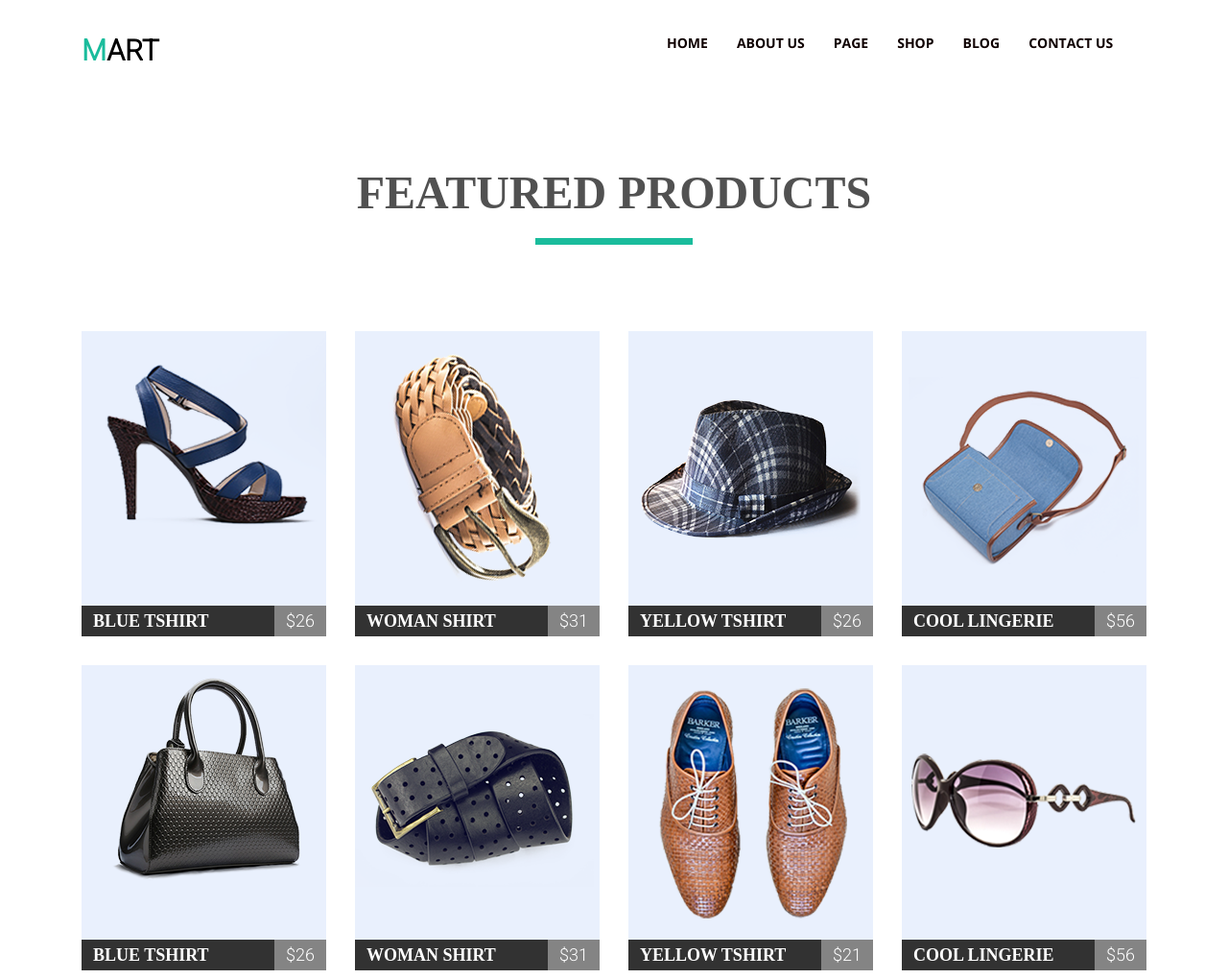
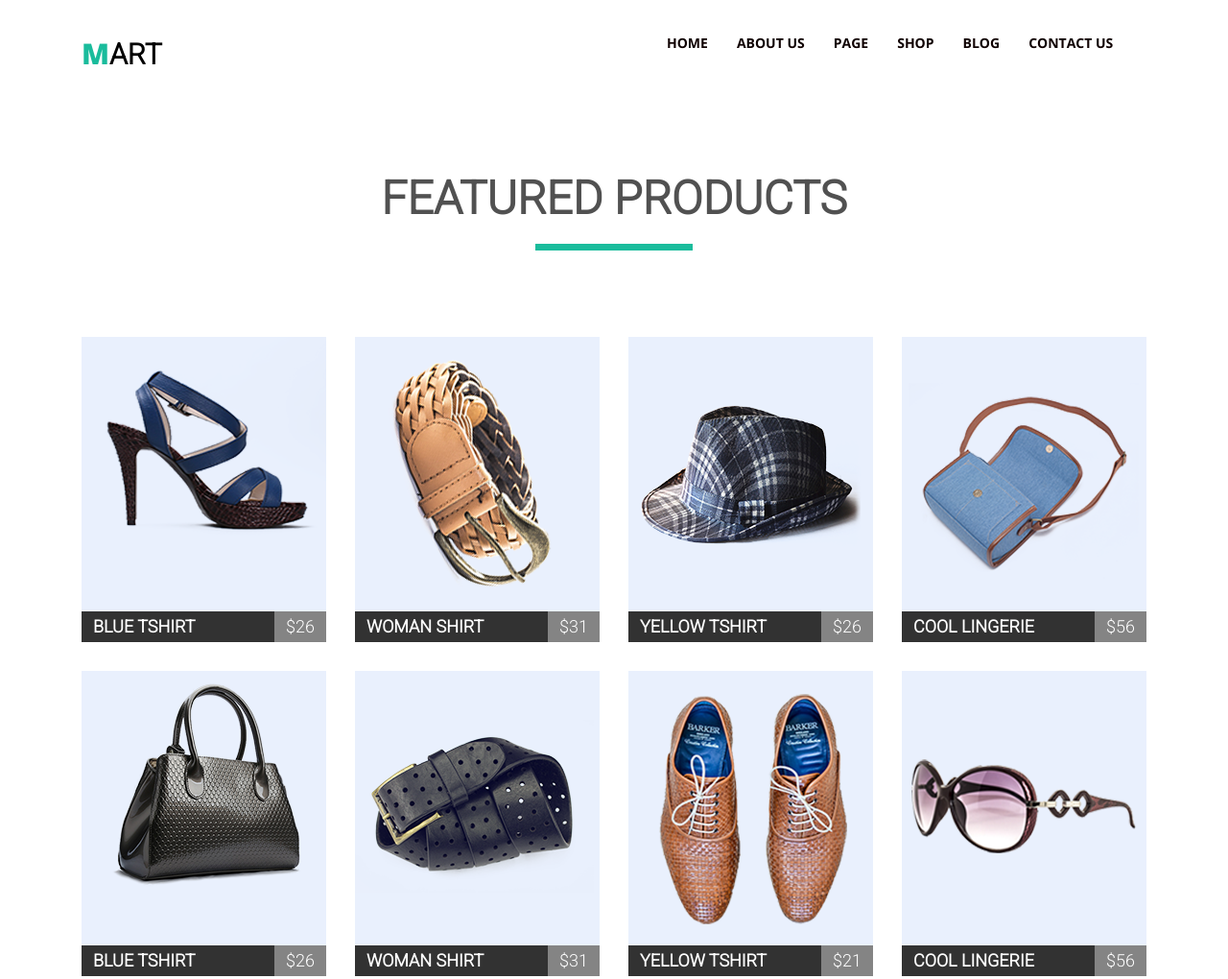
Before and after one commit to Pompii41/Module-4, a plain HTML site: page index.html in a window 1280 px wide. Shown: the top 1020 px of the page at 96% size. Drawn offline with nearby package versions, Linux system fonts and the light colour scheme.

Commit message:
last commit to day two

```diff
--- a/css/style.css
+++ b/css/style.css
@@ -4,7 +4,9 @@
   box-sizing: border-box;
 }
 
-.logo::first-letter {
+.logo:first-letter {
+  font-family: 'Open Sans', sans-serif;
+  font-weight: 900;
   color: #1abc9c;
 }
 
@@ -93,7 +95,7 @@ nav {
 .header-shop-link {
   text-decoration: none;
   font-size: 18px;
-  font-family: "Roboto"[Black];
+  font-family: "Roboto";
   color: rgb(255, 255, 255);
   text-transform: uppercase;
   line-height: 1.778;
@@ -112,7 +114,7 @@ nav {
   background-color: rgb(50, 50, 50);
 }
 
-.bottom-shop:hover {
+.featured-list-item:hover .bottom-shop {
 
   background-color: rgb(26, 188, 156);
   transition-duration: 220ms;
@@ -141,7 +143,7 @@ nav {
 .Section-title {
 
   font-size: 48px;
-  font-family: "Roboto"[Black];
+  font-family: "Roboto";
   color: rgb(81, 81, 81);
   line-height: 0.667;
   text-align: center;
--- a/index.html
+++ b/index.html
@@ -7,7 +7,7 @@
   <title>Module-4</title>
   <link rel="stylesheet" href="./css/style.css">
   <link
-    href="https://fonts.googleapis.com/css2?family=Open+Sans:wght@400;600;700&family=Roboto:ital,wght@0,300;1,900&display=swap"
+    href="https://fonts.googleapis.com/css2?family=Open+Sans:wght@400;600;700;800&family=Roboto:ital,wght@0,300;1,900&display=swap"
     rel="stylesheet">
 </head>
 
```
